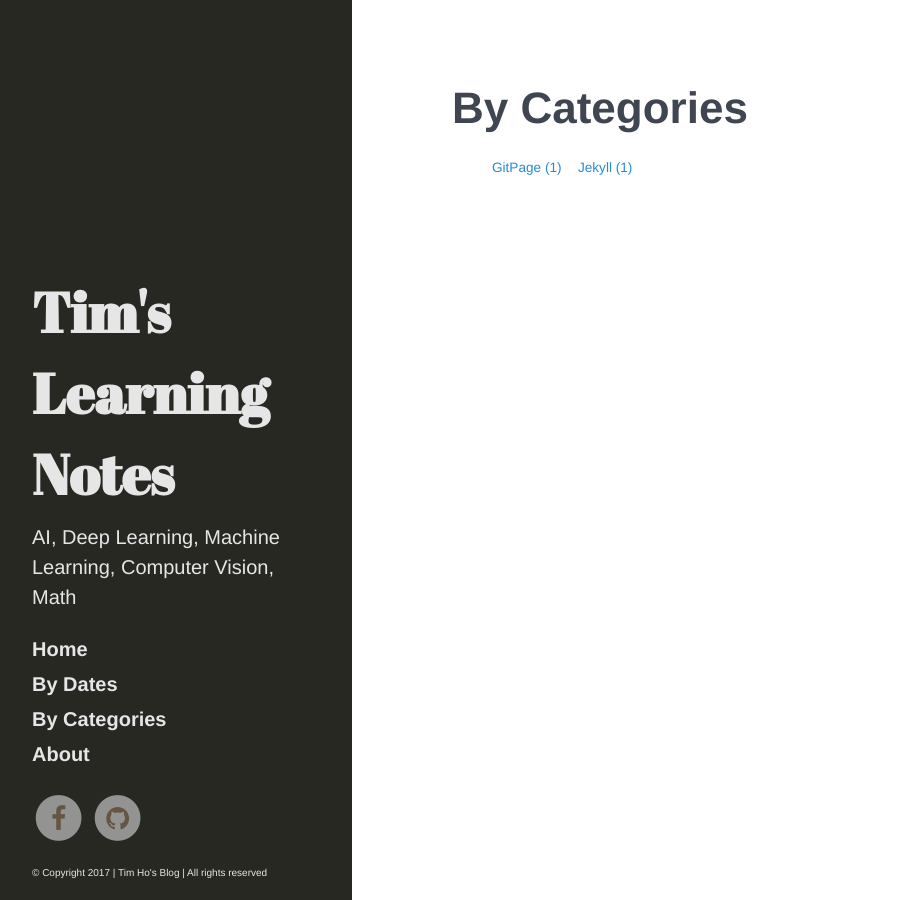
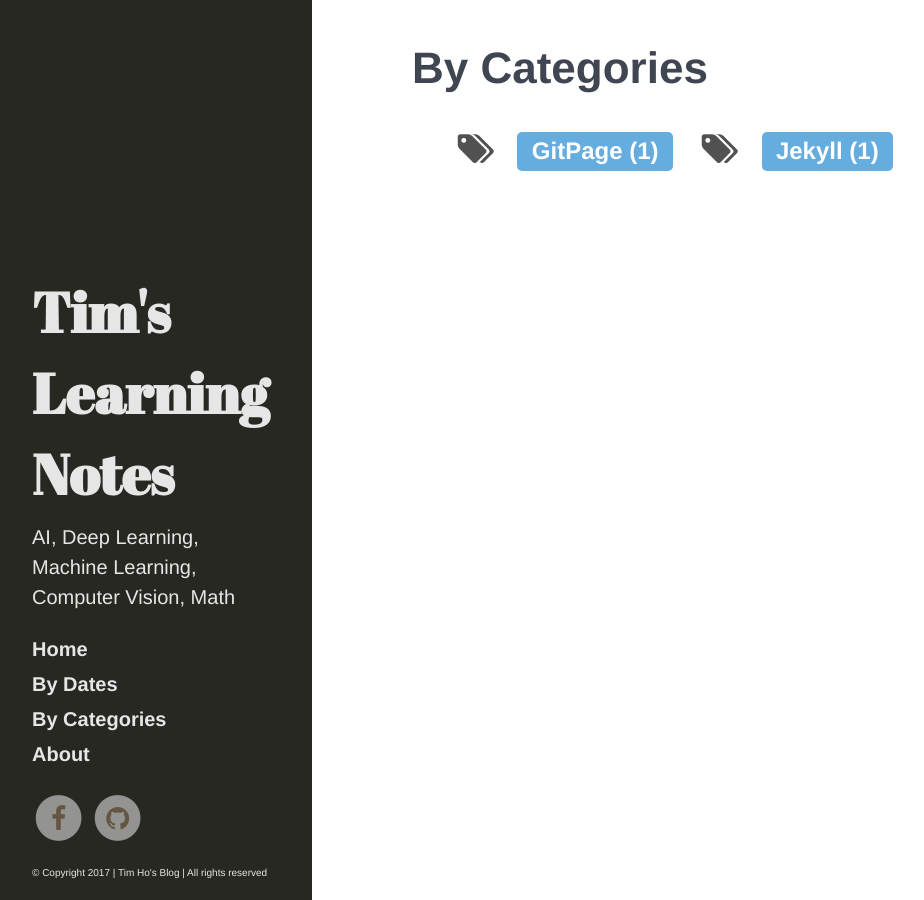
Before and after one commit to timctho/timctho.github.io, a Jekyll site: the page built from TagCloud.md, in a window 1280 px wide. Shown: the whole page, without its empty margins (8-932 px from the left). Built offline with Jekyll 4.4.1, drawn with Linux system fonts in a browser that asks for light colours; comment, search, counter and statistics services are not loaded.

Commit message:
css style

```diff
--- a/TagCloud.md
+++ b/TagCloud.md
@@ -6,8 +6,11 @@ title: By Categories
 {% assign sorted_tags = (site.tags | sort: 0) %}
 {% for tag in sorted_tags %}
   <li style="font-size: {{ tag | last | size | times: 100 | divided_by: site.tags.size | plus: 35  }}%">
-    <a href="/tags/{{ tag[0] }}">
-      {{ tag | first }} ({{ tag | last | size }})
+    <span class="fa-stack fa-sm">
+      <i class="fa fa-tags fa-stack-1x"></i>
+    </span>
+    <a class="tag-wrapper" href="/tags/{{ tag[0] }}">
+    <span class="tag-cloud-bbox">{{ tag | first }} ({{ tag | last | size }})</span>
     </a>
   </li>
 {% endfor %}
--- a/public/css/custom.css
+++ b/public/css/custom.css
@@ -71,8 +71,8 @@
     position: fixed;
     width: 100%;
     margin-bottom: 20px;
-    background-color: #2ECCFA;
-    color: #655643;
+    background-color: #272822;
+    color: #E6E6E6;
     z-index: 10;
     text-align: center;
 }
@@ -82,7 +82,7 @@
 }
 .theme-base-chocolate .navbar a {
     display: inline-block;
-    color: #655643;
+    color: #E6E6E6;
     text-decoration: none;
     margin: 0 10px;
     margin-bottom: 5px;
@@ -233,12 +233,27 @@
     padding: 0;
     padding-left: 40px;
     text-align: justify;
-    font-size: 16px;
+    font-size: 40px;
+    font-weight: bold;
 }
 .theme-base-chocolate .tag-cloud li {
     display: inline-block;
     margin: 0 12px 12px 0;
 }
+.theme-base-chocolate .tag-cloud-bbox {
+    border-radius: 5px;
+    padding: .2em .6em .3em;
+    font-size: 24px;
+    font-weight: bold;
+    background-color: #268bd2;
+    color: white;
+    font-style: normal;
+    opacity: 0.7;
+}
+.theme-base-chocolate .tag-cloud-bbox:hover {
+    opacity: 1;
+}
+
 /* End of Archive */
 /* Other */
 
--- a/public/css/hyde.css
+++ b/public/css/hyde.css
@@ -65,7 +65,7 @@ html {
     top: 0;
     left: 0;
     bottom: 0;
-    width: 18rem;
+    width: 16rem;
     text-align: left;
   }
 }
@@ -122,21 +122,21 @@ a.sidebar-nav-item:focus {
  */
 
 .content {
-  padding-top:    4rem;
+  padding-top:    2rem;
   padding-bottom: 4rem;
 }
 
 @media (min-width: 48em) {
   .content {
-    max-width: 38rem;
+    max-width: 45rem;
     margin-left: 20rem;
     margin-right: 2rem;
   }
 }
 
-@media (min-width: 64em) {
+@media (min-width: 48em) {
   .content {
-    margin-left: 22rem;
+    margin-left: 20rem;
     margin-right: 4rem;
   }
 }
```
